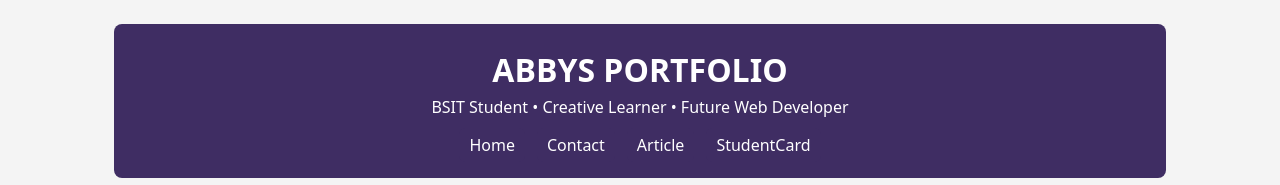
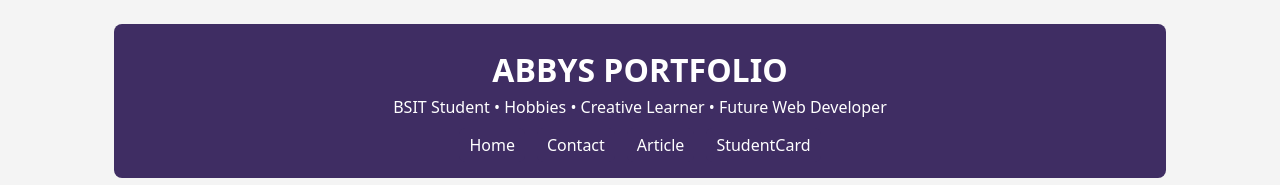
Before and after one commit to AbbyCailing/PRELIMEXAM, a plain HTML site: page index.html in a window 1280 px wide. Shown: the top 185 px of the page. Drawn offline with Linux system fonts and the light colour scheme.

Commit message:
Update index.html

```diff
--- a/index.html
+++ b/index.html
@@ -272,7 +272,7 @@ footer {
 
   <header class="site-header">
     <h1>ABBYS PORTFOLIO</h1>
-    <p>BSIT Student • Creative Learner • Future Web Developer</p>
+    <p>BSIT Student • Hobbies  • Creative Learner • Future Web Developer</p>
 
     <nav class="site-nav">
       <ul>
```
